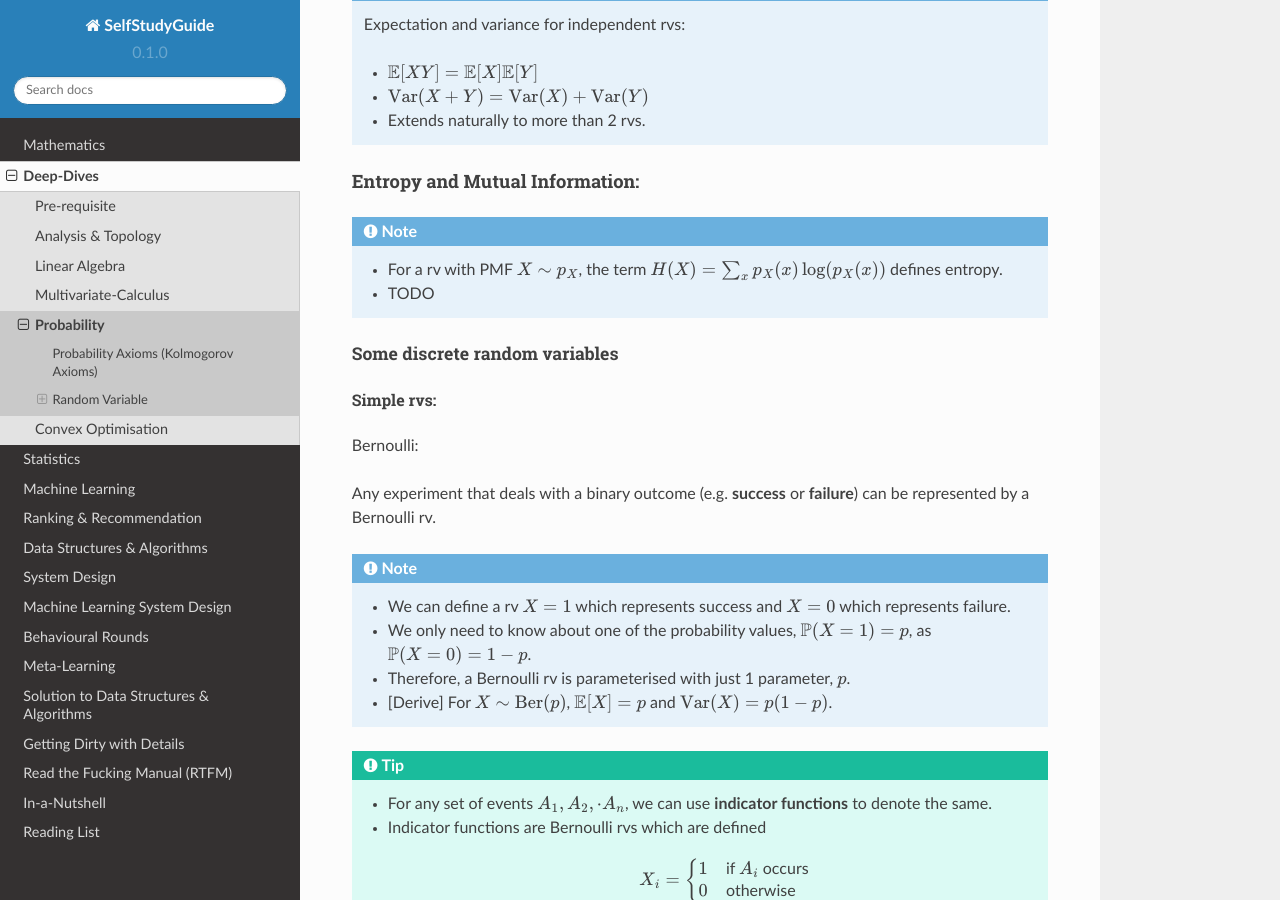
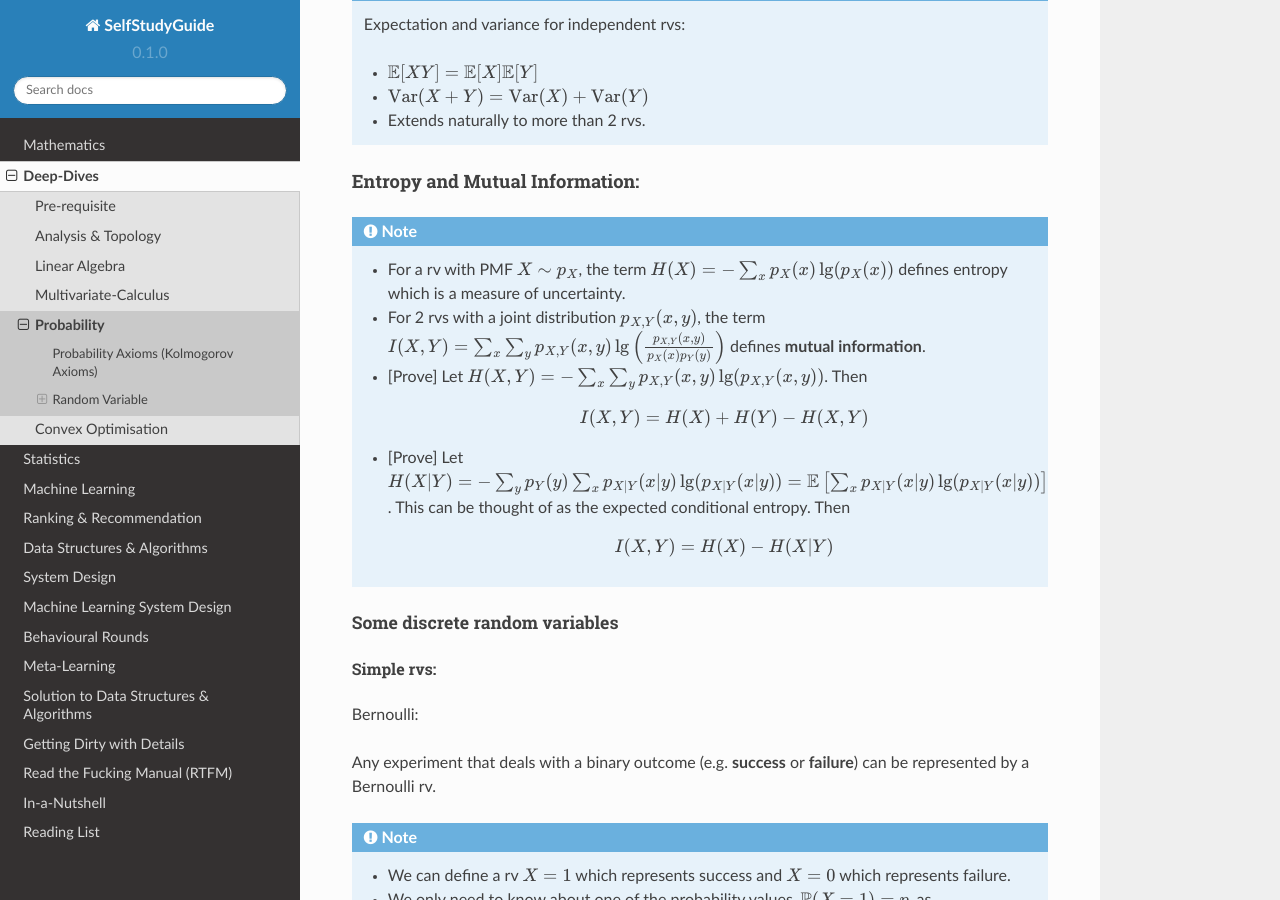
Before and after one commit to uselesstechjunks/leetcode, a Sphinx documentation site: the page built from docs/source/math/prob.rst, in a window 1280 px wide and 900 px high, scrolled down 4770 px. Built offline with Sphinx 7.4.7 and the Read the Docs theme 2.0.0, drawn with Linux system fonts in a browser that asks for light colours.

Commit message:
Update prob.rst

```diff
--- a/docs/source/math/prob.rst
+++ b/docs/source/math/prob.rst
@@ -166,8 +166,14 @@ Entropy and Mutual Information:
 ------------------------------------------
 
 .. note::
-	* For a rv with PMF :math:`X\sim p_X`, the term :math:`H(X)=\sum_x p_X(x)\log(p_X(x))` defines entropy.
-	* TODO
+	* For a rv with PMF :math:`X\sim p_X`, the term :math:`H(X)=-\sum_x p_X(x)\lg(p_X(x))` defines entropy which is a measure of uncertainty.
+	* For 2 rvs with a joint distribution :math:`p_{X,Y}(x,y)`, the term :math:`I(X,Y)=\sum_x\sum_y p_{X,Y}(x,y)\lg\left(\frac{p_{X,Y}(x,y)}{p_X(x)p_Y(y)}\right)` defines **mutual information**.
+	* [Prove] Let :math:`H(X,Y)=-\sum_x\sum_y p_{X,Y}(x,y)\lg(p_{X,Y}(x,y))`. Then
+
+		.. math:: I(X,Y)=H(X)+H(Y)-H(X,Y)
+	* [Prove] Let :math:`H(X|Y)=-\sum_y p_Y(y)\sum_x p_{X|Y}(x|y)\lg(p_{X|Y}(x|y))=\mathbb{E}\left[\sum_x p_{X|Y}(x|y)\lg(p_{X|Y}(x|y))\right]`. This can be thought of as the expected conditional entropy. Then
+
+		.. math:: I(X,Y)=H(X)-H(X|Y)
 
 Some discrete random variables
 ^^^^^^^^^^^^^^^^^^^^^^^^^^^^^^^^^^^^^^^^^^^^^
```
